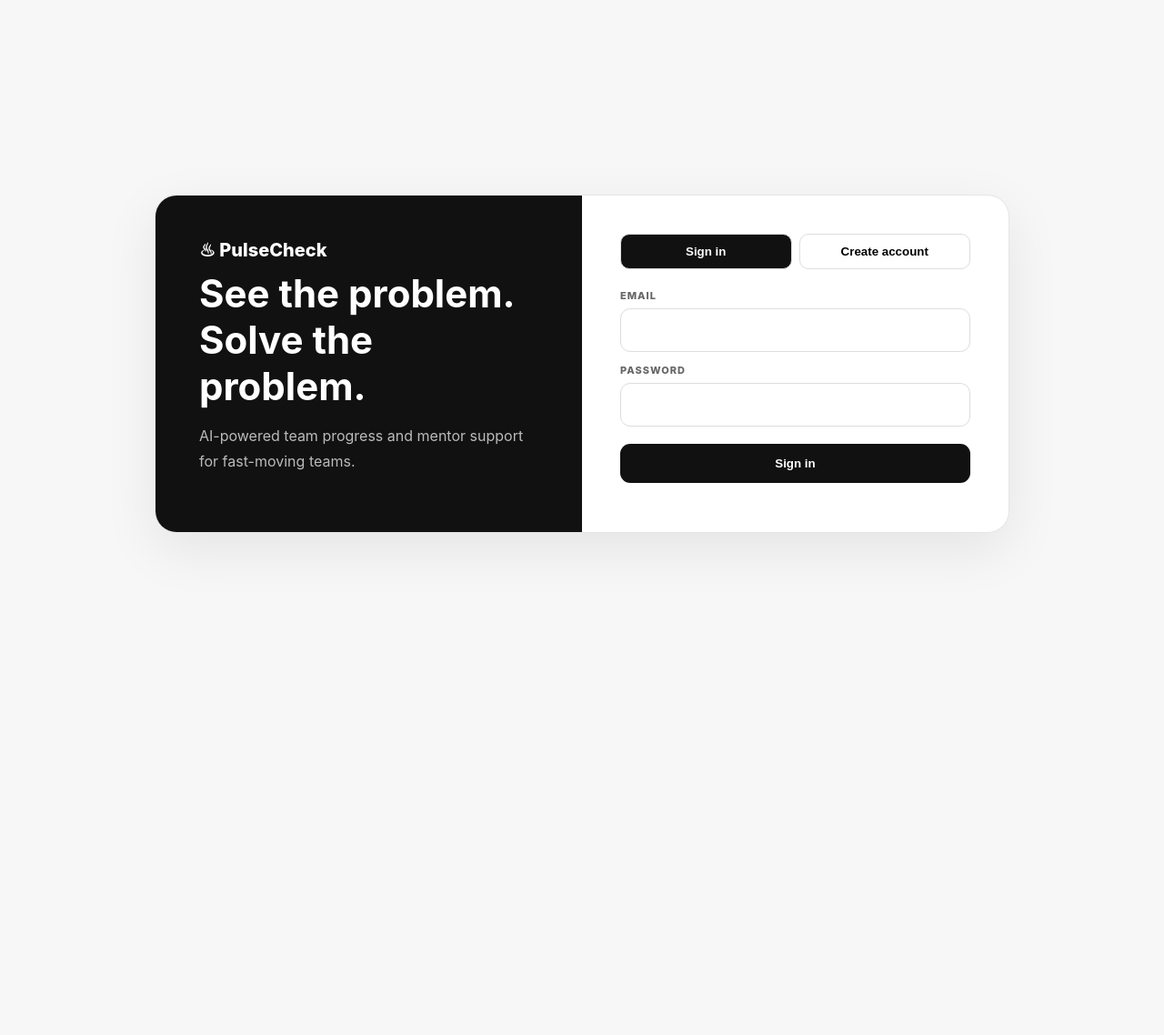
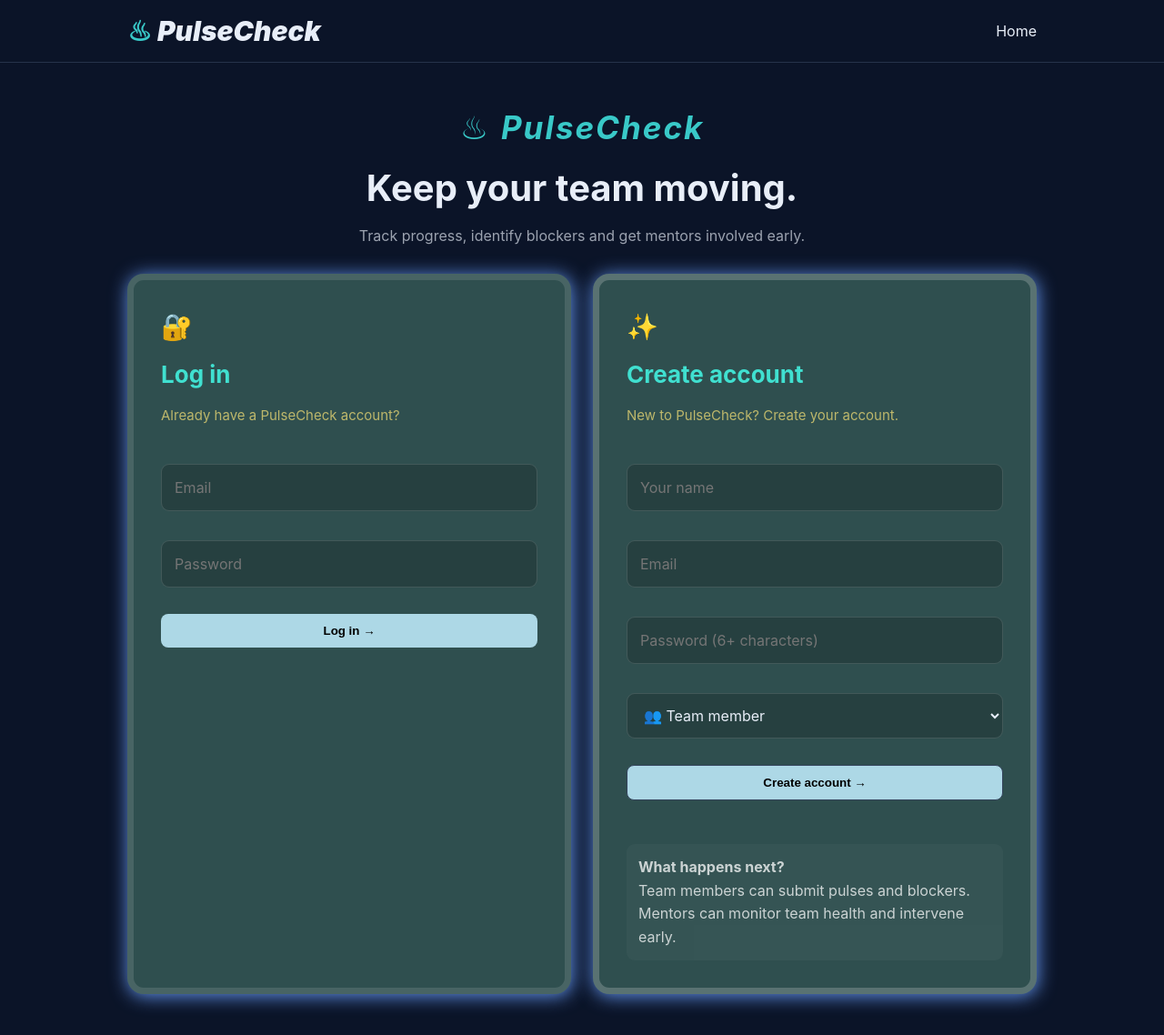
Before and after one commit to sarvadnyaharne/Team-Doomsday, a Flask app: page /login in a window 1280 px wide. Shown: the whole page at 91% size. Before the commit the page ends 593 px from the top, so only its background shows below. Run offline with Flask 3, Linux system fonts and the light colour scheme.

Commit message:
Update login.html

```diff
--- a/templates/login.html
+++ b/templates/login.html
@@ -1,7 +1,370 @@
-<!DOCTYPE html>
-<html lang="en"><head><meta charset="UTF-8"><meta name="viewport" content="width=device-width,initial-scale=1.0"><title>PulseCheck — Login</title>
-<style>*{box-sizing:border-box}body{margin:0;min-height:100vh;font-family:Inter,Arial,sans-serif;background:#f7f7f7;color:#111;display:grid;place-items:center;padding:24px}.wrap{width:min(940px,100%);display:grid;grid-template-columns:1fr 1fr;background:#fff;border:1px solid #e5e5e5;border-radius:24px;overflow:hidden;box-shadow:0 18px 60px rgba(0,0,0,.08)}.intro{background:#111;color:#fff;padding:48px}.intro h1{font-size:42px;margin:10px 0}.intro p{color:#bbb;line-height:1.7}.box{padding:42px}.tabs{display:flex;gap:8px;margin-bottom:22px}.tab{flex:1;padding:11px;border:1px solid #ddd;border-radius:10px;background:#fff;font-weight:800;cursor:pointer}.tab.active{background:#111;color:#fff}.field{margin-bottom:13px}.field label{display:block;font-size:11px;font-weight:800;letter-spacing:1px;margin-bottom:7px;color:#666}.field input,.field select{width:100%;padding:13px;border:1px solid #ddd;border-radius:11px;font:inherit}.btn{width:100%;border:0;background:#111;color:#fff;padding:14px;border-radius:11px;font-weight:800;cursor:pointer;margin-top:6px}.msg{display:none;margin-top:12px;padding:11px;border-radius:10px;background:#ffe8e8;color:#b42318;font-size:13px;font-weight:700}.hint{font-size:12px;color:#777;line-height:1.6;margin-top:15px}@media(max-width:760px){.wrap{grid-template-columns:1fr}.intro{padding:30px}.intro h1{font-size:32px}.box{padding:30px}}</style></head>
-<body><div class="wrap"><div class="intro"><div style="font-weight:800;font-size:20px">♨ PulseCheck</div><h1>See the problem.<br>Solve the problem.</h1><p>AI-powered team progress and mentor support for fast-moving teams.</p></div><div class="box"><div class="tabs"><button class="tab active" id="loginTab" onclick="showLogin()">Sign in</button><button class="tab" id="registerTab" onclick="showRegister()">Create account</button></div>
-<form id="loginForm"><div class="field"><label>EMAIL</label><input id="loginEmail" type="email" required></div><div class="field"><label>PASSWORD</label><input id="loginPassword" type="password" required></div><button class="btn">Sign in</button></form>
-<form id="registerForm" style="display:none"><div class="field"><label>NAME</label><input id="regName" required></div><div class="field"><label>EMAIL</label><input id="regEmail" type="email" required></div><div class="field"><label>PASSWORD</label><input id="regPassword" type="password" minlength="6" required></div><div class="field"><label>ROLE</label><select id="regRole"><option value="team">Team member</option><option value="mentor">Mentor</option></select></div><button class="btn">Create account</button><div class="hint">After signing in as a team member, choose <b>Create Team</b> or <b>Join Team</b>. A team is not created automatically.</div></form><div id="msg" class="msg"></div></div></div>
-<script>const msg=document.getElementById('msg');function showMsg(t){msg.style.display='block';msg.textContent=t}function showLogin(){loginForm.style.display='block';registerForm.style.display='none';loginTab.classList.add('active');registerTab.classList.remove('active');msg.style.display='none'}function showRegister(){loginForm.style.display='none';registerForm.style.display='block';registerTab.classList.add('active');loginTab.classList.remove('active');msg.style.display='none'}loginForm.addEventListener('submit',async e=>{e.preventDefault();const r=await fetch('/api/auth/login',{method:'POST',headers:{'Content-Type':'application/json'},body:JSON.stringify({email:loginEmail.value,password:loginPassword.value})});const d=await r.json();if(r.ok)location.href='/dashboard';else showMsg(d.error||'Unable to sign in.')});registerForm.addEventListener('submit',async e=>{e.preventDefault();const r=await fetch('/api/auth/register',{method:'POST',headers:{'Content-Type':'application/json'},body:JSON.stringify({name:regName.value,email:regEmail.value,password:regPassword.value,role:regRole.value})});const d=await r.json();if(r.ok)location.href='/dashboard';else showMsg(d.error||'Unable to create account.')});</script></body></html>
+<!doctype html>
+<html>
+<head>
+<meta charset="utf-8">
+<meta name="viewport" content="width=device-width,initial-scale=1">
+<title>PulseCheck — Access</title>
+<link rel="stylesheet" href="/static/style.css">
+
+<style>
+.auth-page{
+  min-height:calc(100vh - 70px);
+  display:flex;
+  align-items:center;
+  justify-content:center;
+  padding:45px 20px;
+}
+
+.auth-container{
+  width:min(1000px,100%);
+}
+
+.auth-header{
+  text-align:center;
+  margin-bottom:30px;
+}
+
+.auth-header label{
+  font-size:35px;
+  letter-spacing:2px;
+}
+
+.auth-header h1{
+  font-size:40px;
+  margin:10px 0;
+}
+
+.auth-header p{
+  opacity:.65;
+  margin:0;
+}
+
+.auth-grid{
+  display:grid;
+  grid-template-columns:1fr 1fr;
+  gap:24px;
+}
+
+.auth-card{
+  padding: 30px;
+    border: 7px solid rgba(255, 255, 255, .12);
+    border-radius: 18px;
+    background: darkslategray;
+box-shadow: 1px 2px 20px cornflowerblue;}
+
+.auth-card.create{
+  border-color:rgba(255,255,255,.2);
+}
+
+.auth-icon{
+  font-size:28px;
+  margin-bottom:12px;
+}
+
+.auth-card h2{
+  margin:0 0 8px;
+  font-size:26px;
+}
+
+.auth-card .subtitle{
+ font-size: 15px;
+    margin-bottom: 22px;
+color: darkkhaki;}
+
+.auth-card input,
+.auth-card select{
+  width:100%;
+  box-sizing:border-box;
+  padding:13px 14px;
+  margin-bottom:12px;
+  border-radius:9px;
+  border:1px solid rgba(255,255,255,.13);
+  background:rgba(0,0,0,.18);
+  color:inherit;
+  margin-top: 20px;
+}
+
+.auth-card input:focus,
+.auth-card select:focus{
+  outline:none;
+  border-color:rgba(255,255,255,.4);
+}
+
+.auth-card .btn{
+ width: 100%;
+    margin-top: 17px;
+    background: lightblue;
+    color: black;
+}
+
+.demo-box{
+  margin-top: 18px;
+    padding: 13px;
+    border-radius: 9px;
+    background: rgba(255, 255, 255, .045);
+    font-size: 16px;
+    line-height: 1.6;
+    opacity: .75;
+    color: white;
+}
+
+.message{
+  min-height:20px;
+  font-size:13px;
+  margin-top:10px;
+}
+
+@media(max-width:750px){
+  .auth-grid{
+    grid-template-columns:1fr;
+  }
+
+  .auth-header h1{
+    font-size:30px;
+  }
+}
+</style>
+</head>
+
+<body>
+
+<nav>
+  <a class="brand" href="/">
+    <b>♨</b><i> PulseCheck</i>
+  </a>
+
+  <a href="/">Home</a>
+</nav>
+
+<main class="auth-page">
+
+<div class="auth-container">
+
+  <div class="auth-header">
+    <label> ♨ <i><b>PulseCheck</b></i></label>
+    <h1>Keep your team moving.</h1>
+    <p>Track progress, identify blockers and get mentors involved early.</p>
+  </div>
+
+
+  <div class="auth-grid">
+
+    <!-- LOGIN CARD -->
+    <section class="auth-card">
+
+      <div class="auth-icon">🔐</div>
+
+      <h2>Log in</h2>
+
+      <p class="subtitle">
+        Already have a PulseCheck account?
+      </p>
+
+
+
+      <form id="loginForm">
+
+        <input
+          id="email"
+          type="email"
+          placeholder="Email"
+          required
+        >
+
+        <input
+          id="password"
+          type="password"
+          placeholder="Password"
+          required
+        >
+
+        <button class="btn" type="submit">
+          Log in →
+        </button>
+
+      </form>
+
+      <p id="loginMessage" class="message"></p>
+
+    </section>
+
+
+    <!-- CREATE ACCOUNT CARD -->
+    <section class="auth-card create">
+
+      <div class="auth-icon">✨</div>
+
+      <h2>Create account</h2>
+
+      <p class="subtitle">
+        New to PulseCheck? Create your account.
+      </p>
+
+      <form id="registerForm">
+
+        <input
+          id="name"
+          type="text"
+          placeholder="Your name"
+          required
+        >
+
+        <input
+          id="registerEmail"
+          type="email"
+          placeholder="Email"
+          required
+        >
+
+        <input
+          id="registerPassword"
+          type="password"
+          placeholder="Password (6+ characters)"
+          minlength="6"
+          required
+        >
+
+        <select id="role">
+          <option value="team">👥 Team member</option>
+        </select>
+
+        <button class="btn ghost" type="submit">
+          Create account →
+        </button>
+
+      </form>
+
+      <p id="registerMessage" class="message"></p>
+
+      <div class="demo-box">
+        <b>What happens next?</b><br>
+        Team members can submit pulses and blockers.<br>
+        Mentors can monitor team health and intervene early.
+      </div>
+
+    </section>
+
+  </div>
+
+</div>
+
+</main>
+
+
+<script>
+
+function fill(email,password){
+  document.getElementById("email").value=email;
+  document.getElementById("password").value=password;
+}
+
+
+/* LOGIN */
+
+document.getElementById("loginForm").onsubmit = async function(e){
+
+  e.preventDefault();
+
+  const message=document.getElementById("loginMessage");
+
+  message.textContent="Logging in...";
+
+  try{
+
+    const response=await fetch("/api/auth/login",{
+
+      method:"POST",
+
+      headers:{
+        "Content-Type":"application/json"
+      },
+
+      body:JSON.stringify({
+
+        email:document.getElementById("email").value,
+
+        password:document.getElementById("password").value
+
+      })
+
+    });
+
+    const data=await response.json();
+
+    if(response.ok){
+
+      location="/dashboard";
+
+    }else{
+
+      message.textContent=data.error || "Invalid login.";
+
+    }
+
+  }catch(error){
+
+    message.textContent="Unable to connect to server.";
+
+  }
+
+};
+
+
+/* CREATE ACCOUNT */
+
+document.getElementById("registerForm").onsubmit = async function(e){
+
+  e.preventDefault();
+
+  const message=document.getElementById("registerMessage");
+
+  message.textContent="Creating account...";
+
+  try{
+
+    const response=await fetch("/api/auth/register",{
+
+      method:"POST",
+
+      headers:{
+        "Content-Type":"application/json"
+      },
+
+      body:JSON.stringify({
+
+        name:document.getElementById("name").value,
+
+        email:document.getElementById("registerEmail").value,
+
+        password:document.getElementById("registerPassword").value,
+
+        role:document.getElementById("role").value
+
+      })
+
+    });
+
+    const data=await response.json();
+
+    if(response.ok){
+
+      location="/dashboard";
+
+    }else{
+
+      message.textContent=data.error || "Could not create account.";
+
+    }
+
+  }catch(error){
+
+    message.textContent="Unable to connect to server.";
+
+  }
+
+};
+
+</script>
+
+</body>
+</html>
```
